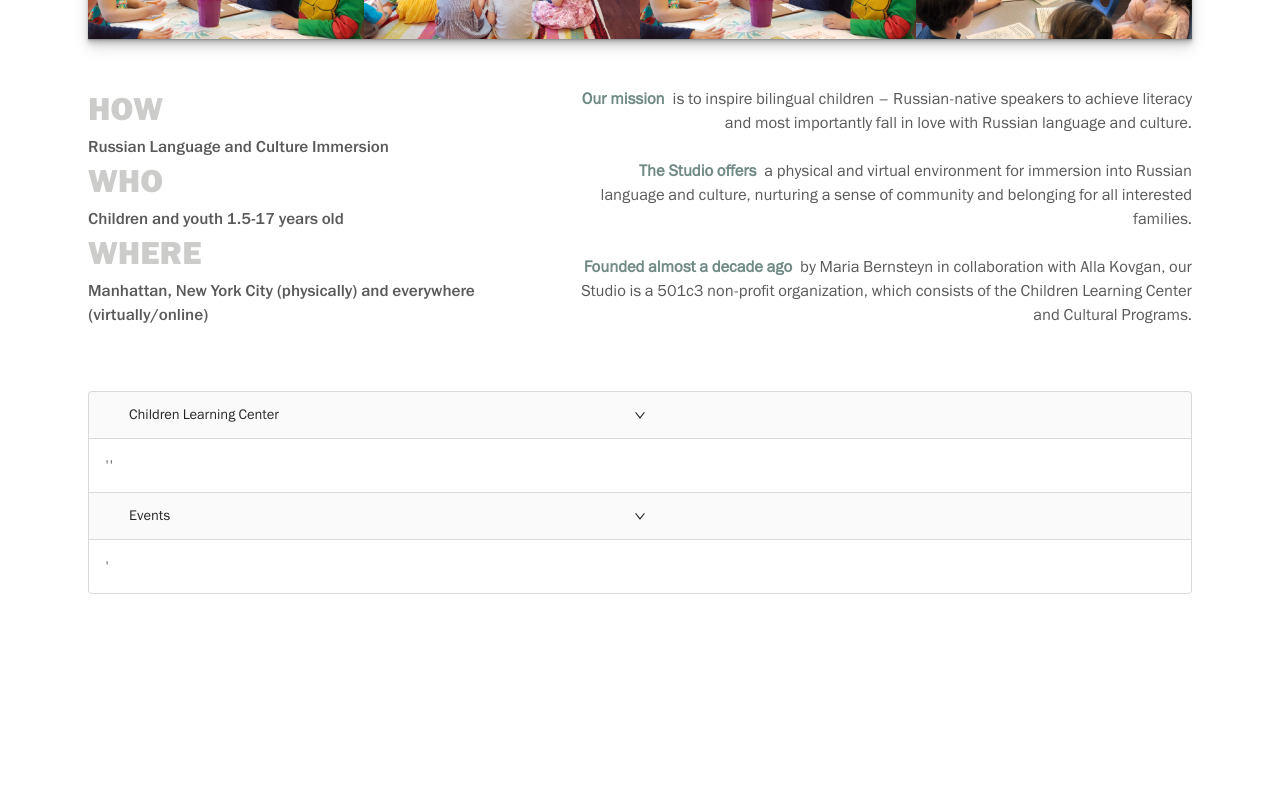
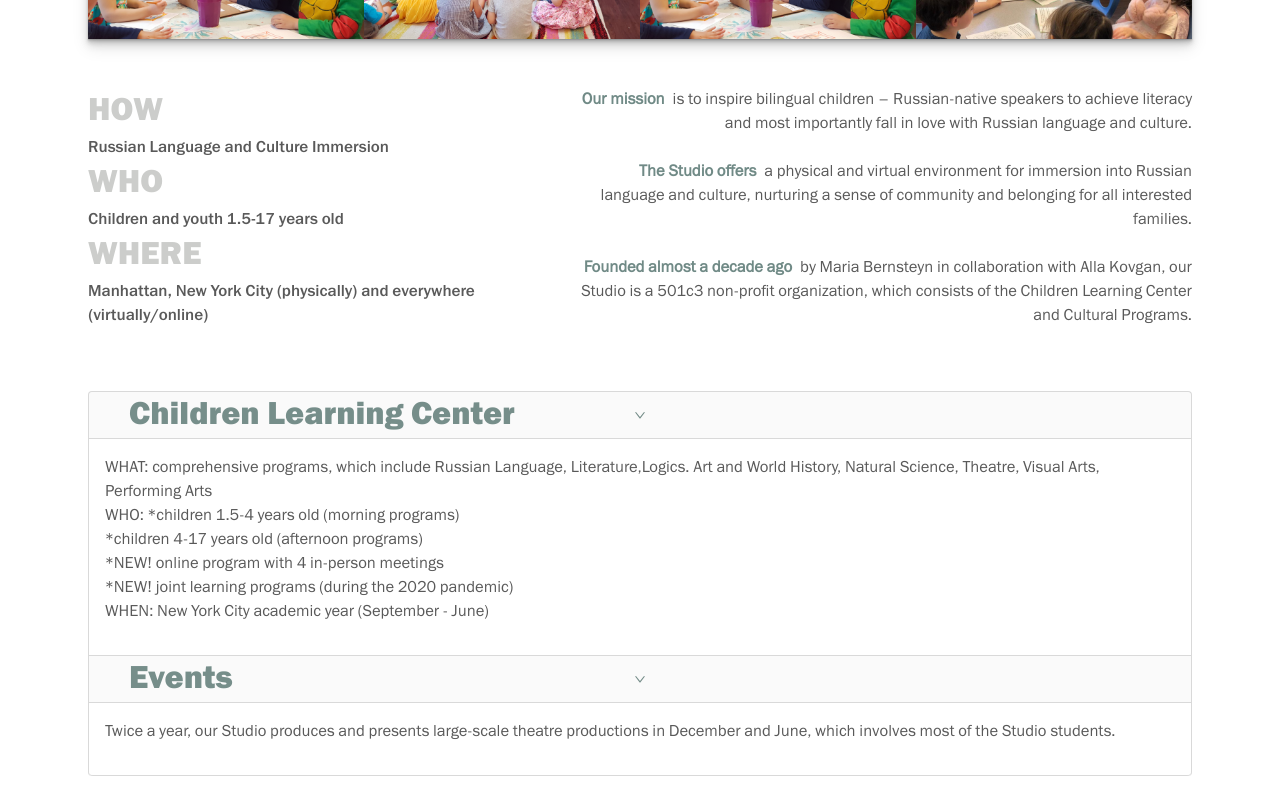
Before and after one commit to dandalgatov/Russian_Children_Studio, a React (Create React App) app in the folder client/: page / in a window 1280 px wide. Shown: the part 341-1141 px from the top of the page. Before the commit the page ends 959 px from the top, so only its background shows below. Built offline with nearby package versions, Linux system fonts and the light colour scheme.

Commit message:
added accordions for CLC and EVENTS styling

```diff
--- a/client/src/components/shared/header/Header.css
+++ b/client/src/components/shared/header/Header.css
@@ -5,21 +5,12 @@
   font-size: 1rem;
 }
 
-.ant-menu-submenu {
-  color: #768E8A !important;
-}
 
-/* .ant-menu-item {
-  color: #768E8A !important;
-} */
 
 .ant-menu-item-selected {
 	background: transparent;
 }
 
-::selection{
-  background: green; /*Overriden property*/
-}
 
 .ant-menu-submenu-selected{
   border-bottom: 2px solid #768E8A;
--- a/client/src/components/shared/header/HeaderDash.jsx
+++ b/client/src/components/shared/header/HeaderDash.jsx
@@ -1,6 +1,6 @@
 import React from 'react'
 import EngLogo from '../../../assets/icons/RCS_logo.svg'
-import { Row, Col, Button, Switch, Badge } from 'antd';
+import { Row, Col, Button, Switch, Badge, notification } from 'antd';
 import {
     MailOutlined,
     FacebookOutlined,
@@ -11,6 +11,15 @@ import {
 
 export default function HeaderDash(props) {
     const { mobileMenu, setShowDrawer } = props
+
+    const openNotification = () => {
+        notification.open({
+            message: 'NEWS',
+            description:
+                'The Russian Children Studio will open for in-person, blended and fully remote learning in September, 2020 and will follow the State and NYC guidelines.',
+        });
+    };
+
     return (
         <>
             <Row
@@ -35,6 +44,7 @@ export default function HeaderDash(props) {
                     <Row align="middle" justify="space-between">
                         <Badge dot offset={[-25, 7]} >
                             <Button type="link" size='middle'
+                                onClick={openNotification}
                                 icon={
                                     <BellFilled
                                         style={{
--- a/client/src/components/shared/header/index.jsx
+++ b/client/src/components/shared/header/index.jsx
@@ -14,6 +14,7 @@ export default function Header() {
 
     useEffect(() => {
         setDesktopMenu(window.innerWidth > 767)
+        setMobileMenu(window.innerWidth < 767)
         document.addEventListener('scroll', () => {
             setMobileMenu(window.innerWidth < 767 || window.scrollY > 0)
         })
--- a/client/src/views/home/Home.css
+++ b/client/src/views/home/Home.css
@@ -26,3 +26,8 @@
 /* .offering-text {
     z-index: -1;
 } */
+
+.ant-collapse-header {
+    color: #768E8A !important;
+    /* background: #768E8A !important; */
+}
--- a/client/src/views/home/Home.jsx
+++ b/client/src/views/home/Home.jsx
@@ -15,7 +15,7 @@ export default function Home() {
 
             <Row gutter={[24, 24]}>
 
-                <Col  sm={24} md={10} >
+                <Col sm={24} md={10} >
 
                     <Card bordered={false} style={{
                         height: '100%',
@@ -70,14 +70,25 @@ export default function Home() {
             </Row>
             <Card bordered={false}>
                 <Collapse
+                    className='fg900'
                     defaultActiveKey={['1', '2']}
                     expandIconPosition={'right'}
                 >
-                <Panel style={{ textAlign: 'left' }} header='Children Learning Center' key="1">
-                    <div>''</div>
+                    <Panel header='Children Learning Center' key="1">
+                        <p className='book'>
+                            WHAT: comprehensive  programs, which include Russian Language, Literature,Logics. Art and World History, Natural Science, Theatre, Visual Arts, Performing Arts <br/>
+                            WHO: *children 1.5-4 years old (morning programs)<br/>
+                            *children 4-17 years old (afternoon programs)<br/>
+                            *NEW! online program with 4 in-person meetings<br/>
+                            *NEW! joint learning programs (during the 2020 pandemic)<br/>
+                            WHEN: New York City academic year (September - June)
+
+                        </p>
                     </Panel>
                     <Panel header='Events' key="2">
-                    <div>'</div>
+                        <p className='book'>
+                        Twice a year, our Studio produces and presents large-scale theatre productions in December and June, which involves most of the Studio students.
+                        </p>
                     </Panel>
                 </Collapse>
             </Card>
```
Lines whose indentation alone changed are shown as unchanged.
